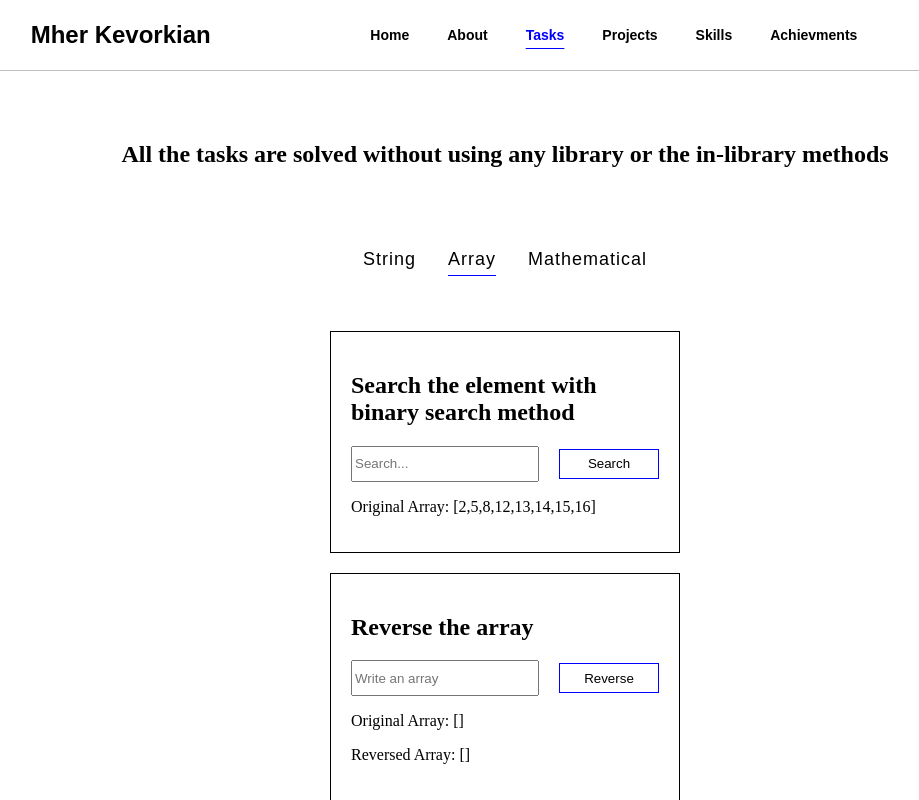
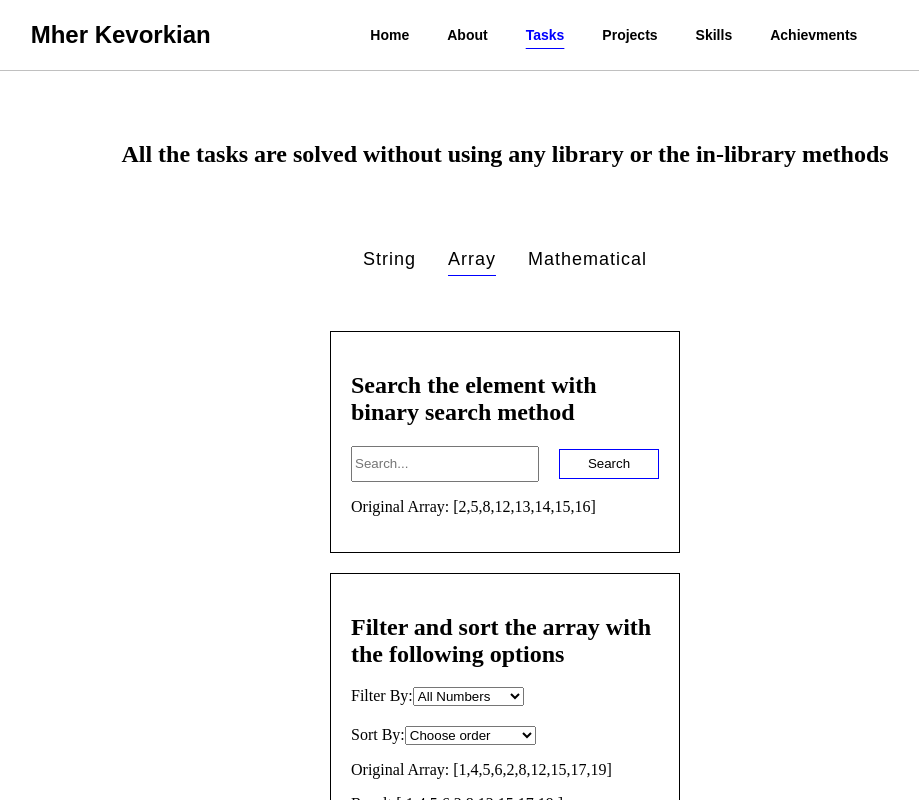
Before and after one commit to MherKK/MherKevorkiansCV, a React (Vite) app: page /tasks in a window 1280 px wide. Both pictures are taken after a click on the button "Array". Shown: the top 800 px of the page, without its empty margins (135-1054 px from the left). Built offline with nearby package versions, Linux system fonts and the light colour scheme.

Commit message:
added filter and sort array task

```diff
--- a/src/Components/Tasks/ArrayTask/ArrayTasks.jsx
+++ b/src/Components/Tasks/ArrayTask/ArrayTasks.jsx
@@ -1,10 +1,12 @@
 import BinarySearch from "./BnarySearch";
+import FilterSort from "./FilterSort";
 import ReverseArray from "./ReverseArray";
 
 
 export default function ArrayTasks(){
     return (<div   style={{display:'flex' , flexDirection:'column', alignItems:'center',justifyContent:'center', gap:'20px', width:'350px',marginBottom:'100px'}}>
         <BinarySearch />
+        <FilterSort />
         <ReverseArray />
     </div>)
 }
--- /dev/null
+++ b/src/Components/Tasks/ArrayTask/FilterSort.jsx
@@ -0,0 +1,84 @@
+import { useEffect, useState } from "react";
+
+
+
+export default function FilterSort(){
+
+    let array = [1, 4, 5,6, 2, 8, 12, 15, 17, 19];
+    let [filterArray, setFilterArray] = useState(array);
+    let [finalArray, setFinalArray] = useState(filterArray);
+
+    useEffect(() => {
+        setFinalArray(filterArray)
+    },[finalArray,filterArray])
+
+    function arraySorter(array) {
+        for (let i = 0; i < array.length; i++) {
+            for (let j = i; j < array.length; j++) {
+                if (array[i] > array[j]) {
+                    let swap = array[i];
+                    array[i] = array[j];
+                    array[j] = swap
+                    //[array[i], array[j]] = [array[j], array[i]]
+                }
+            }
+        }
+        return array;
+    }
+
+    return (
+        <div  style={{border:'1px solid black' , padding:'20px'}}>
+            <h2>Filter and sort the array with the following options</h2>
+            <div style={{marginBottom:'20px'}}>Filter By:
+                <select onClick={(e) => {
+                    if(e.target.value === 'all'){
+                        setFilterArray(array)
+                    }else if(e.target.value === 'even'){
+                        setFilterArray(array.filter(num => num % 2 === 0))
+                    }else if(e.target.value === 'odd'){
+                        setFilterArray(array.filter(num => num % 2 !== 0))
+                    }else if(e.target.value === 'num>10'){
+                        setFilterArray(array.filter(num => num > 10))
+                    }else if(e.target.value === 'num<10'){
+                        setFilterArray(array.filter(num => num < 10))
+                    }
+                }}>
+                    <option value='all'>All Numbers</option>
+                    <option value="even">Even Numbers</option>
+                    <option value="odd">Odd Numbers</option>
+                    <option value="num>10">{`Numbers > 10`}</option>
+                    <option value="num<10">{`Numbers < 10`}</option>
+                </select>
+            </div>
+
+            <div>Sort By:
+                <select onChange={(e) => {
+                    if(e.target.value === 'asc'){
+                        setFilterArray(arraySorter(array))
+                    }else if(e.target.value === 'desc') {
+                        setFilterArray(array.sort((a, b) => b - a))
+                    }
+                }}>
+                    <option>Choose order</option>
+                    <option value="asc">Ascending Order</option>
+                    <option value="desc">Descending Order</option>
+                </select>
+            </div>
+
+            <p  style={{textAlign:'left'}}>Original Array: [{array.map((key,index) => {
+                if(index !== array.length - 1) {
+                    return key + ','
+                }else{
+                    return key
+                }
+            })}]</p>
+            <p  style={{textAlign:'left'}}>Result:[ {finalArray.map((key,index) => {
+                if(index !== finalArray.length - 1) {
+                    return key + ','
+                }else{
+                    return key
+                }
+            })} ] </p>
+        </div>
+    )
+}
```
